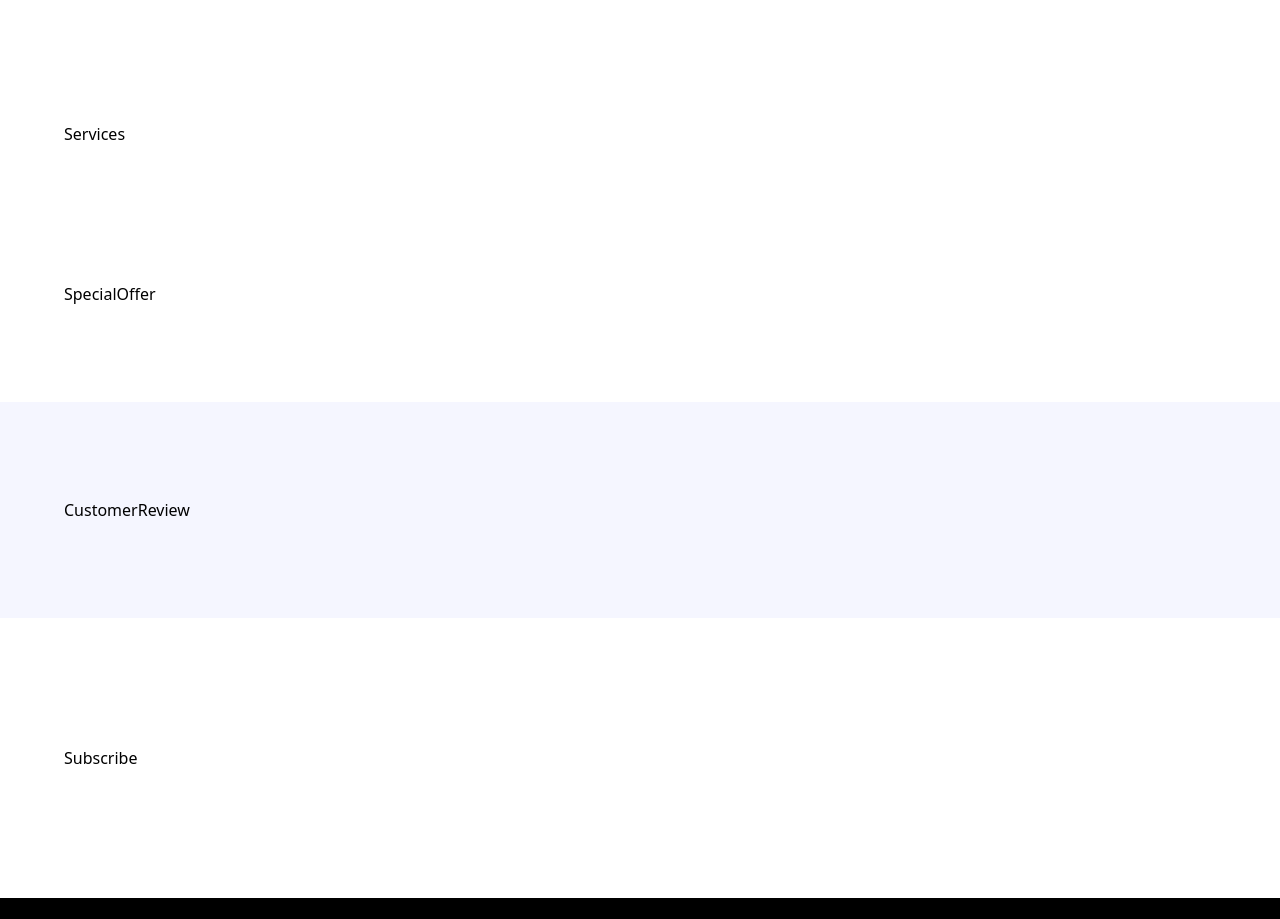
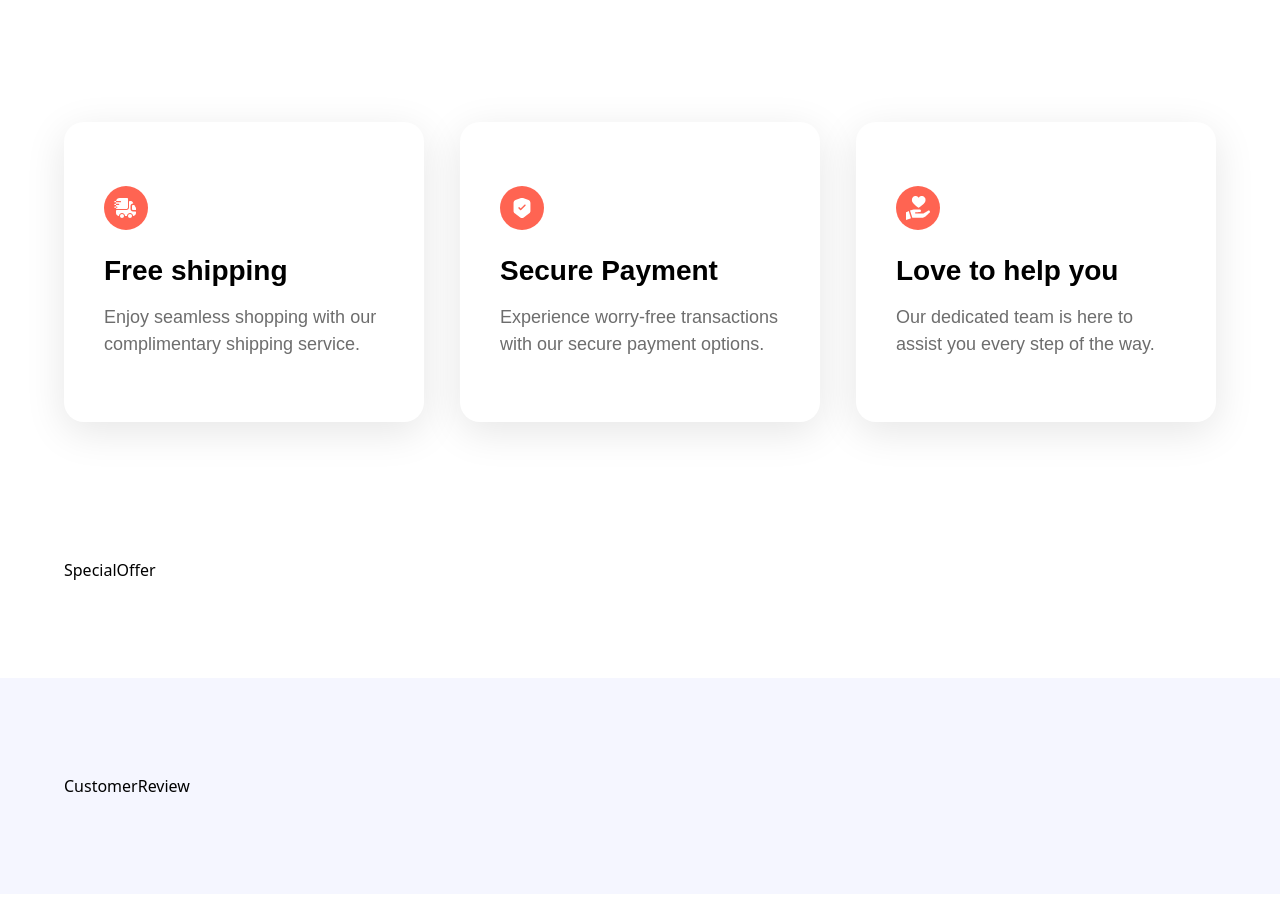
Before and after one commit to Siva-perumal-001/NIke_landing_page, a React (Vite) app: page / in a window 1280 px wide. Shown: the part 2380-3299 px from the top of the page. Built offline with nearby package versions, Linux system fonts and the light colour scheme.

Commit message:
Services section was done

```diff
--- /dev/null
+++ b/src/Components/ServiceCard.jsx
@@ -0,0 +1,15 @@
+import React from 'react'
+
+const ServiceCard = ({imgURL,label,subtext}) => {
+  return (
+    <div className='flex-1 sm:w-[350px] sm:min-w-[350px] w-full rounded-[20px] shadow-3xl px-10 py-16'>
+        <div className='flex justify-center items-center w-11 h-11 bg-coral-red rounded-full'>
+            <img src={imgURL} alt={label} height={24} width={24}/>
+        </div>
+        <h3 className='mt-5 font-palanquin text-3xl leading-normal font-bold'>{label}</h3>
+        <p  className='mt-3 break-words font-montserrat text-lg leading-normal text-slate-gray'>{subtext}</p>
+    </div>
+  )
+}
+
+export default ServiceCard
--- a/src/Sections/Services.jsx
+++ b/src/Sections/Services.jsx
@@ -1,6 +1,13 @@
+import { services } from './../Constants/index';
+import ServiceCard from '../Components/ServiceCard';
+
 const Services = () => {
   return (
-    <div>Services</div>
+    <section className=' max-conatainer justify-center flex flex-wrap gap-9'>
+      {services.map((service)=>(
+        <ServiceCard key={service.label} {...service}/>
+      ))}
+    </section>
   )
 }
 
```
